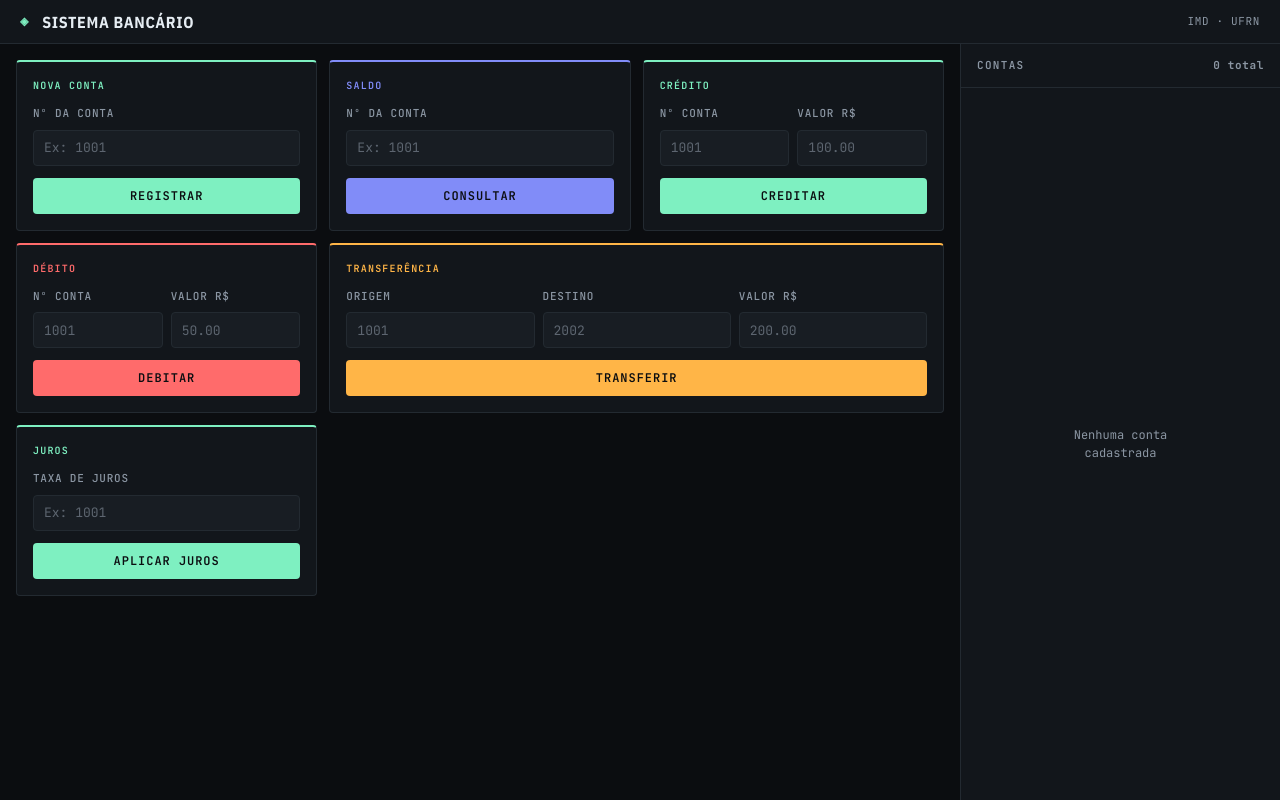
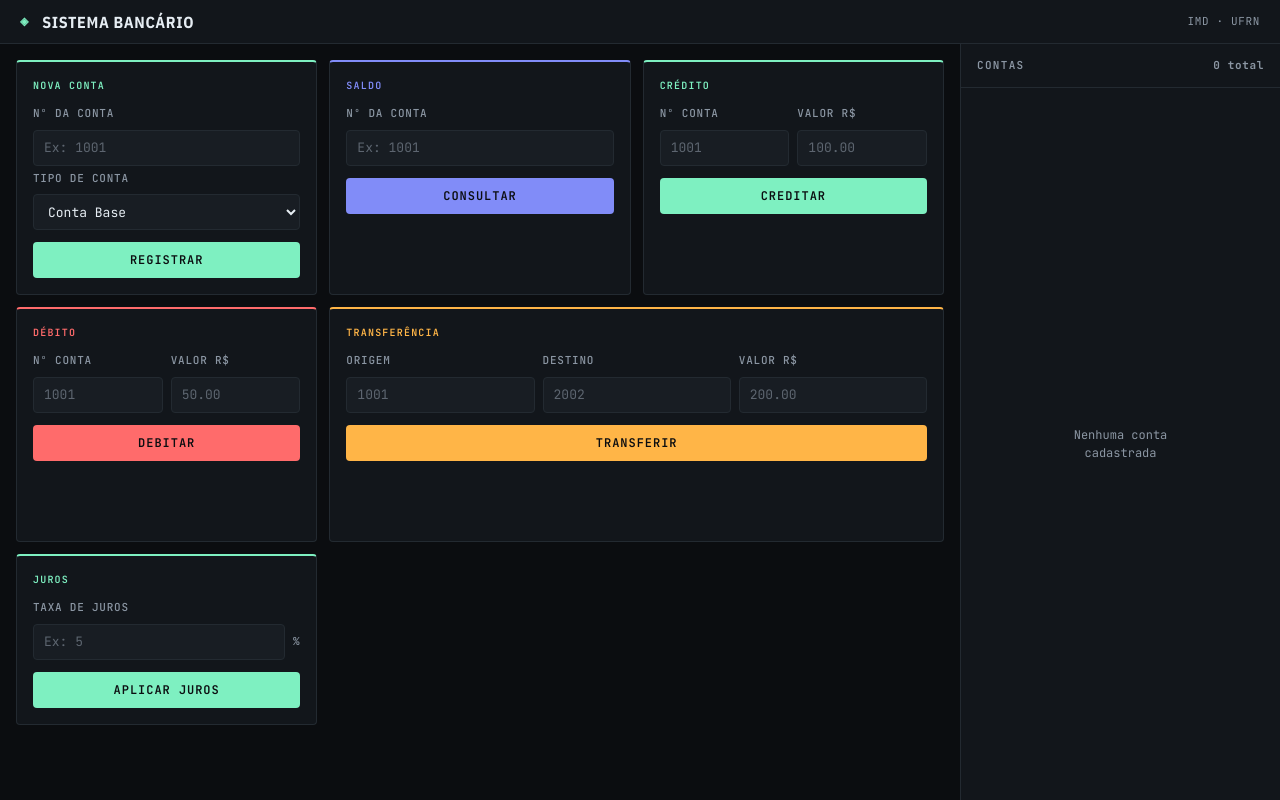
Before and after one commit to BlackbirdBlina/Sistema-Bancario-GitLab-Flow, a Next.js app: page / in a window 1280 px wide. Built offline with nearby package versions, Linux system fonts and the light colour scheme.

Commit message:
feat(#21): Adiciona opção de cadastro com tipo de conta

```diff
--- a/src/app/page.tsx
+++ b/src/app/page.tsx
@@ -132,7 +132,7 @@ export default function Home() {
             </div>
 
             <Panel tag="JUROS" accentColor="var(--accent)">
-              <YieldInterestForm version={version} />
+              <YieldInterestForm onChange={refresh} />
             </Panel>
           </div>
         </main>
--- a/src/components/RegisterAccountForm.tsx
+++ b/src/components/RegisterAccountForm.tsx
@@ -10,6 +10,7 @@ interface RegisterAccountFormProps {
 
 export default function RegisterAccountForm({ onChange }: RegisterAccountFormProps) {
   const [accountNumber, setAccountNumber] = useState("");
+  const [accountType, setAccountType] = useState<"base" | "poupanca">("base");
   const [feedback, setFeedback] = useState<Feedback | null>(null);
 
   function handleSubmit(e: React.SubmitEvent) {
@@ -23,9 +24,10 @@ export default function RegisterAccountForm({ onChange }: RegisterAccountFormPro
       return;
     }
     try {
-      registerAccount(n);
+      registerAccount(n, accountType);
       setFeedback({ type: "success", text: `Conta ${n} criada com sucesso.` });
       setAccountNumber("");
+      setAccountType("base");
       onChange?.();
     } catch (err) {
       setFeedback({
@@ -55,6 +57,21 @@ export default function RegisterAccountForm({ onChange }: RegisterAccountFormPro
           }}
           className="term-input"
         />
+        <label htmlFor="register-account-type" className="term-label">
+          Tipo de conta
+        </label>
+        <select
+          id="register-account-type"
+          value={accountType}
+          onChange={(e) => {
+            setAccountType(e.target.value as "base" | "poupanca");
+            setFeedback(null);
+          }}
+          className="term-input"
+        >
+          <option value="base">Conta Base</option>
+          <option value="poupanca">Conta Poupança</option>
+        </select>
       </div>
       <button type="submit" className="term-btn term-btn-accent mt-1">
         Registrar
--- a/src/components/YieldInterestForm.tsx
+++ b/src/components/YieldInterestForm.tsx
@@ -9,28 +9,12 @@ const formatBRL = (value: number) =>
   new Intl.NumberFormat("pt-BR", { style: "currency", currency: "BRL" }).format(value);
 
 interface YieldInterestFormProps {
-  version?: number;
+  onChange?: () => void;
 }
 
-export default function YieldInterestForm({ version }: YieldInterestFormProps) {
+export default function YieldInterestForm({ onChange }: YieldInterestFormProps) {
   const [interestRate, setInterestRate] = useState("");
   const [feedback, setFeedback] = useState<Feedback | null>(null);
-
-  useEffect(() => {
-    if (interestRate) {
-      const n = parseInt(interestRate, 10);
-      if (!isNaN(n) && n > 0) {
-        try {
-          // eslint-disable-next-line react-hooks/set-state-in-effect
-          //   setBalance(checkBalance(n));
-          setFeedback(null);
-        } catch {
-          // conta pode ter sido deletada; ignora silenciosamente
-        }
-      }
-    }
-    // eslint-disable-next-line react-hooks/exhaustive-deps
-  }, [version]);
 
   function handleSubmit(e: React.FormEvent) {
     e.preventDefault();
@@ -48,7 +32,11 @@ export default function YieldInterestForm({ version }: YieldInterestFormProps) {
           yieldInterest(account[0], n);
         }
       }
-      setFeedback(null);
+      setFeedback({
+        type: "success",
+        text: "Juros aplicados com sucesso.",
+      });
+      onChange?.();
     } catch (err) {
       setFeedback({
         type: "error",
@@ -63,20 +51,25 @@ export default function YieldInterestForm({ version }: YieldInterestFormProps) {
         <label htmlFor="interest-rate" className="term-label">
           Taxa de juros
         </label>
+        <div className="flex items-center gap-2">
           <input
             id="interest-rate"
             type="number"
             inputMode="numeric"
             min="1"
             step="1"
-          placeholder="Ex: 1001"
+            placeholder="Ex: 5"
             value={interestRate}
             onChange={(e) => {
               setInterestRate(e.target.value);
               setFeedback(null);
             }}
-          className="term-input"
+            className="term-input min-w-[7rem]"
           />
+          <span className="term-label" style={{ display: "inline-flex", marginBottom: 0 }}>
+            %
+          </span>
+        </div>
       </div>
       <button type="submit" className="term-btn term-btn-accent mt-1">
         Aplicar Juros
```
Lines whose indentation alone changed are shown as unchanged.
